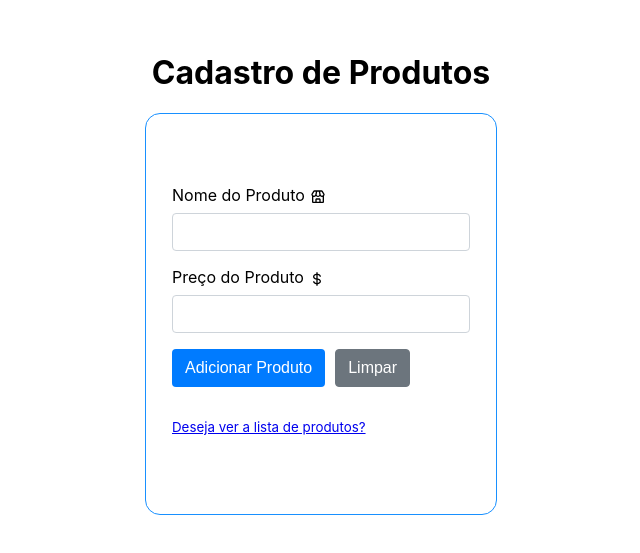
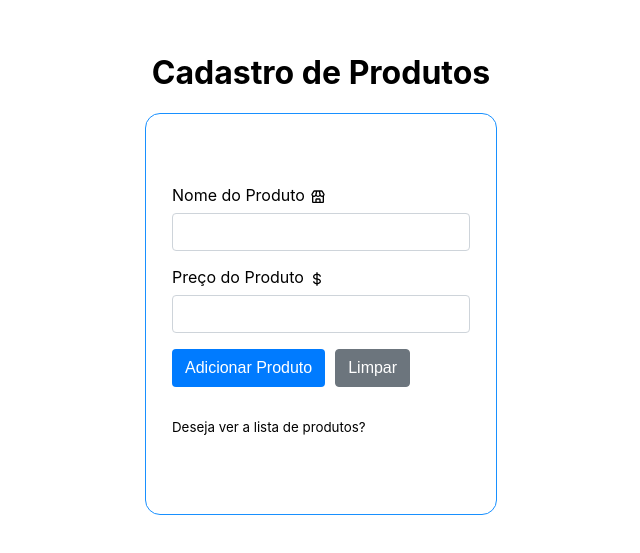
Before and after one commit to engpedromartins/challenge-mission-brasil, a React (Create React App) app: page / in a window 1280 px wide. Shown: the part 127-680 px from the top of the page, without its empty margins (319-959 px from the left). Built offline with nearby package versions, Linux system fonts and the light colour scheme.

Commit message:
added route to lista produtos

```diff
--- a/src/pages/cadastroProduto/index.js
+++ b/src/pages/cadastroProduto/index.js
@@ -15,6 +15,16 @@ class CadastroProduto extends Component {
     this.state = {
       data: [],
     };
+    this.handleSendProduct = this.handleSendProduct.bind(this);
+  }
+
+  handleSendProduct() {
+    let products = this.state.data;
+    this.props.history.push({
+      pathname: process.env.PUBLIC_URL + `/listaproduto`,
+      search: "",
+      number: { products },
+    });
   }
   render() {
     return (
@@ -98,7 +108,9 @@ class CadastroProduto extends Component {
                   </button>
                   <div>
                     <small>
-                      <a href="#">Deseja ver a lista de produtos?</a>
+                      <a onClick={this.handleSendProduct}>
+                        Deseja ver a lista de produtos?
+                      </a>
                     </small>
                   </div>
                 </div>
```
